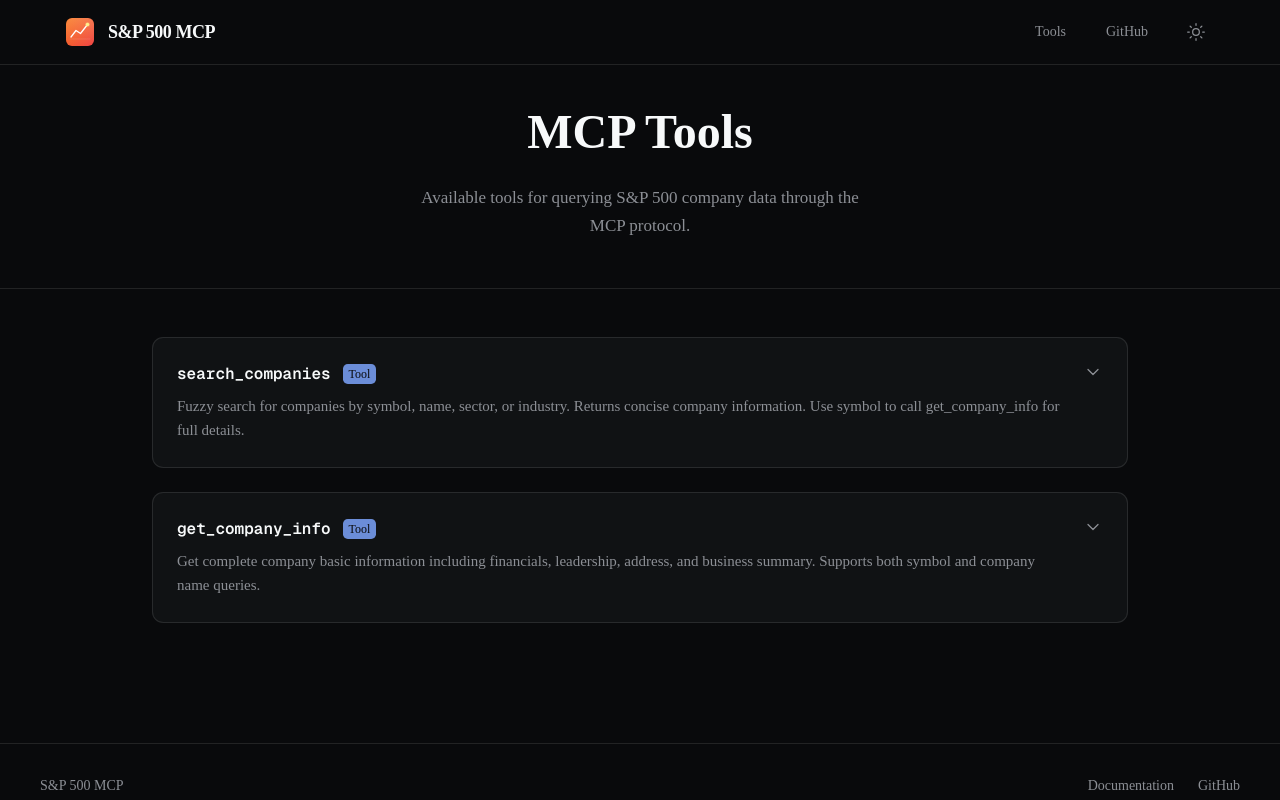
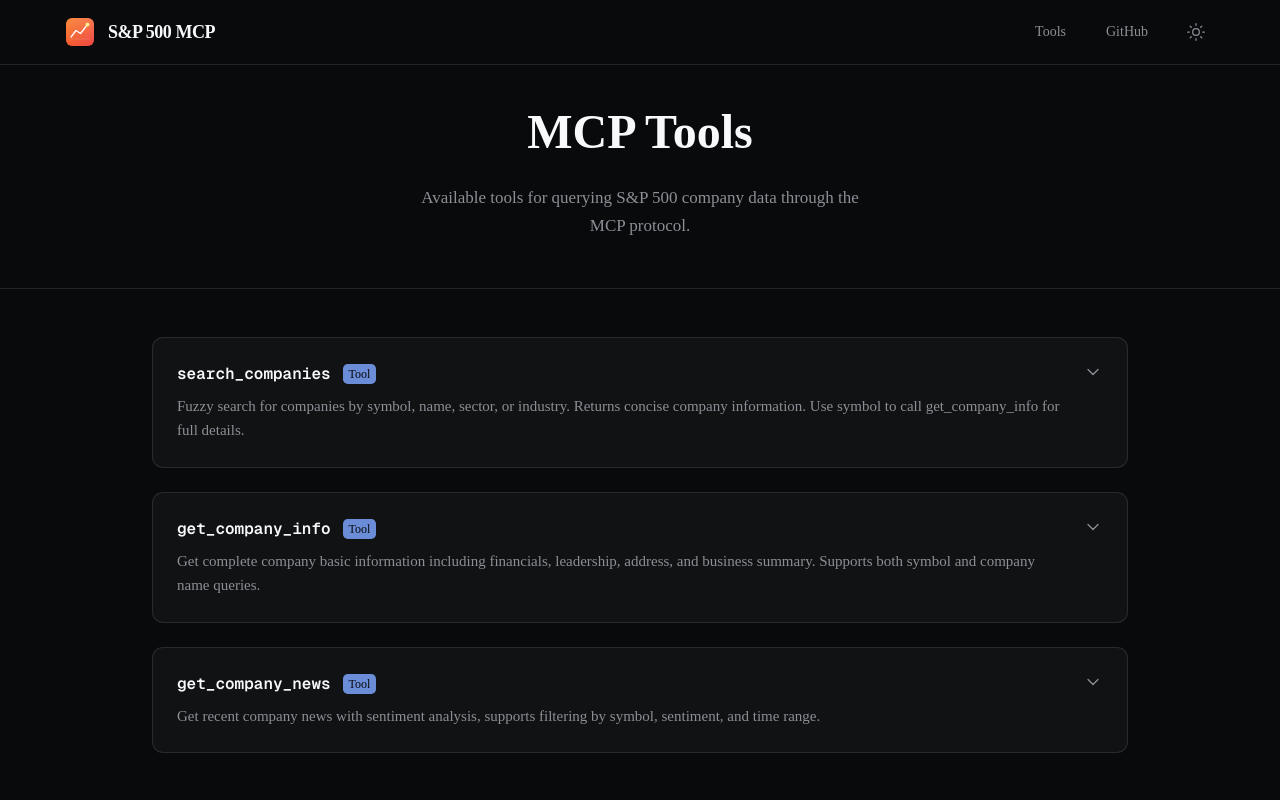
Before and after one commit to zhensherlock/sp500-mcp-server, a Next.js app: page /tools in a window 1280 px wide. Shown: the top 800 px of the page. Built offline with nearby package versions, Linux system fonts and the light colour scheme.

Commit message:
refactor(tools): extract tools data to separate module

```diff
--- /dev/null
+++ b/app/tools/data.ts
@@ -0,0 +1,130 @@
+export const tools: Array<{
+  name: string;
+  description: string;
+  params: Array<{ name: string; type: string; required: boolean; description: string }>;
+  returns: string;
+}> = [
+  {
+    name: "search_companies",
+    description:
+      "Fuzzy search for companies by symbol, name, sector, or industry. Returns concise company information. Use symbol to call get_company_info for full details.",
+    params: [
+      {
+        name: "query",
+        type: "string",
+        required: true,
+        description: "Search keyword for fuzzy matching against symbol, name, sector, or industry",
+      },
+      {
+        name: "sector",
+        type: "string",
+        required: false,
+        description: "Filter by sector (e.g., Technology, Healthcare)",
+      },
+      {
+        name: "industry",
+        type: "string",
+        required: false,
+        description: "Filter by industry",
+      },
+      {
+        name: "limit",
+        type: "number",
+        required: false,
+        description: "Maximum number of results to return (1-20, default: 5)",
+      },
+    ],
+    returns: `{
+  "companies": [
+    {
+      "symbol": "AAPL",
+      "shortName": "Apple Inc.",
+      "longName": "Apple Inc.",
+      "sector": "Technology",
+      "industry": "Consumer Electronics"
+    }
+  ],
+  "prompt": "Which company would you like to query?"
+}`,
+  },
+  {
+    name: "get_company_info",
+    description:
+      "Get complete company basic information including financials, leadership, address, and business summary. Supports both symbol and company name queries.",
+    params: [
+      {
+        name: "query",
+        type: "string",
+        required: true,
+        description: "Company symbol (e.g., AAPL) or company name (e.g., Apple)",
+      },
+    ],
+    returns: `{
+  "symbol": "AAPL",
+  "shortName": "Apple Inc.",
+  "longName": "Apple Inc.",
+  "displayName": "Apple Inc.",
+  "quoteType": "EQUITY",
+  "address": "One Apple Park Way",
+  "city": "Cupertino",
+  "zip": "95014",
+  "country": "United States",
+  "phone": "+1-408-996-1010",
+  "website": "https://www.apple.com",
+  "irWebsite": "https://investor.apple.com",
+  "sector": "Technology",
+  "sectorKey": "TECHNOLOGY",
+  "industry": "Consumer Electronics",
+  "industryKey": "CONSUMER_ELECTRONICS",
+  "longBusinessSummary": "Apple Inc. designs, manufactures, and markets smartphones...",
+  "fullTimeEmployees": 164000
+}`,
+  },
+  {
+    name: "get_company_news",
+    description:
+      "Get recent company news with sentiment analysis, supports filtering by symbol, sentiment, and time range.",
+    params: [
+      {
+        name: "query",
+        type: "string",
+        required: true,
+        description: "Company symbol (e.g., AAPL) or company name (e.g., Apple)",
+      },
+      {
+        name: "sentiment",
+        type: "string",
+        required: false,
+        description: "Filter by sentiment (positive, negative, neutral)",
+      },
+      {
+        name: "days",
+        type: "number",
+        required: false,
+        description: "Number of days to look back (1-365, default: 7)",
+      },
+      {
+        name: "limit",
+        type: "number",
+        required: false,
+        description: "Maximum number of results (1-100, default: 10)",
+      },
+    ],
+    returns: `{
+  "symbol": "AAPL",
+  "news": [
+    {
+      "title": "Apple Reports Record Q4 Earnings",
+      "summary": "Apple Inc. announced record quarterly revenue...",
+      "provider": "Reuters",
+      "pubDate": "2024-01-15",
+      "sentiment": "positive",
+      "url": "https://example.com/news/123",
+      "thumbnail": "https://example.com/thumb.jpg",
+      "lm_level": 1,
+      "lm_score1": 0.85
+    }
+  ]
+}`,
+  },
+];
--- a/app/tools/page.tsx
+++ b/app/tools/page.tsx
@@ -1,85 +1,7 @@
 import Header from "@/components/Header";
 import Footer from "@/components/Footer";
 import ToolCard from "@/components/ToolCard";
-
-const tools = [
-  {
-    name: "search_companies",
-    description:
-      "Fuzzy search for companies by symbol, name, sector, or industry. Returns concise company information. Use symbol to call get_company_info for full details.",
-    params: [
-      {
-        name: "query",
-        type: "string",
-        required: true,
-        description: "Search keyword for fuzzy matching against symbol, name, sector, or industry",
-      },
-      {
-        name: "sector",
-        type: "string",
-        required: false,
-        description: "Filter by sector (e.g., Technology, Healthcare)",
-      },
-      {
-        name: "industry",
-        type: "string",
-        required: false,
-        description: "Filter by industry",
-      },
-      {
-        name: "limit",
-        type: "number",
-        required: false,
-        description: "Maximum number of results to return (1-20, default: 5)",
-      },
-    ],
-    returns: `{
-  "companies": [
-    {
-      "symbol": "AAPL",
-      "shortName": "Apple Inc.",
-      "longName": "Apple Inc.",
-      "sector": "Technology",
-      "industry": "Consumer Electronics"
-    }
-  ],
-  "prompt": "Which company would you like to query?"
-}`,
-  },
-  {
-    name: "get_company_info",
-    description:
-      "Get complete company basic information including financials, leadership, address, and business summary. Supports both symbol and company name queries.",
-    params: [
-      {
-        name: "query",
-        type: "string",
-        required: true,
-        description: "Company symbol (e.g., AAPL) or company name (e.g., Apple)",
-      },
-    ],
-    returns: `{
-  "symbol": "AAPL",
-  "shortName": "Apple Inc.",
-  "longName": "Apple Inc.",
-  "displayName": "Apple Inc.",
-  "quoteType": "EQUITY",
-  "address": "One Apple Park Way",
-  "city": "Cupertino",
-  "zip": "95014",
-  "country": "United States",
-  "phone": "+1-408-996-1010",
-  "website": "https://www.apple.com",
-  "irWebsite": "https://investor.apple.com",
-  "sector": "Technology",
-  "sectorKey": "TECHNOLOGY",
-  "industry": "Consumer Electronics",
-  "industryKey": "CONSUMER_ELECTRONICS",
-  "longBusinessSummary": "Apple Inc. designs, manufactures, and markets smartphones...",
-  "fullTimeEmployees": 164000
-}`,
-  },
-];
+import { tools } from "./data";
 
 export default function ToolsPage() {
   return (
```
Also changed, not shown: app/mcp/tools/get-company-news-tool.ts (line endings or trailing spaces).
